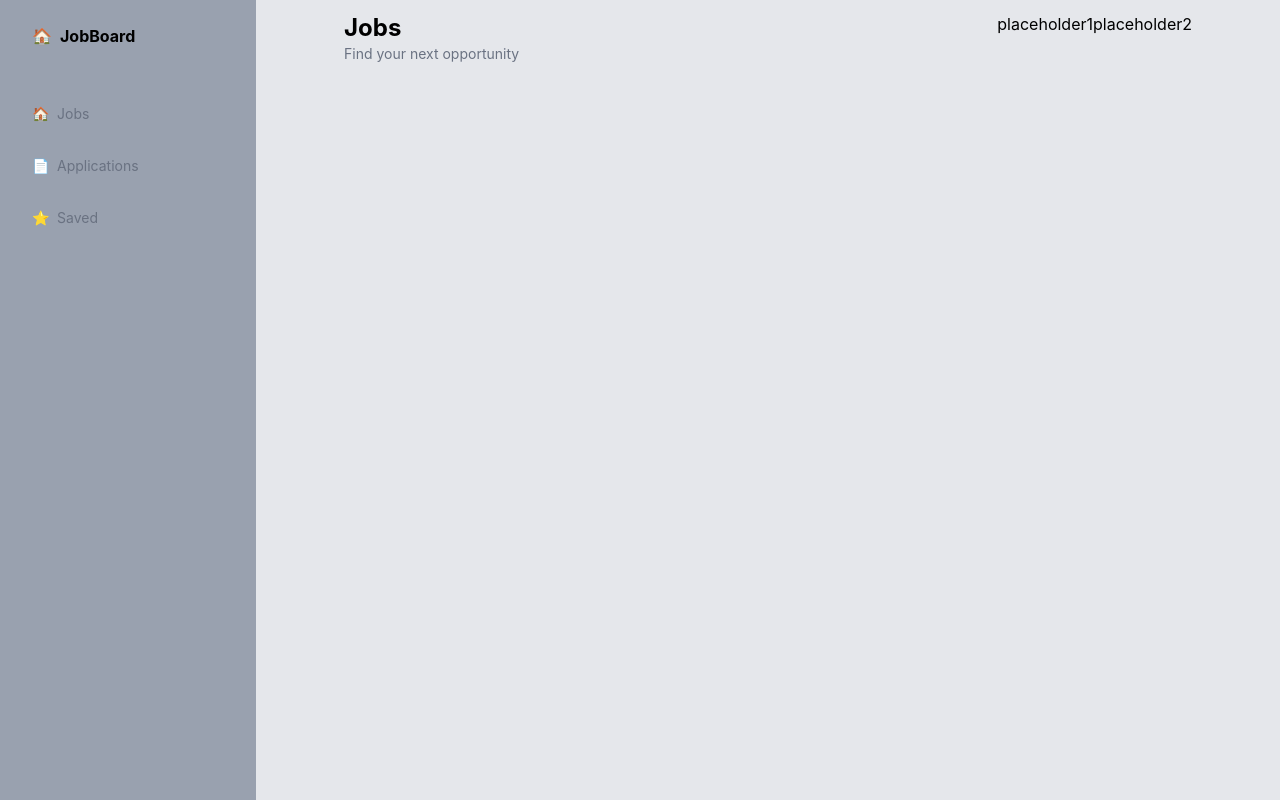
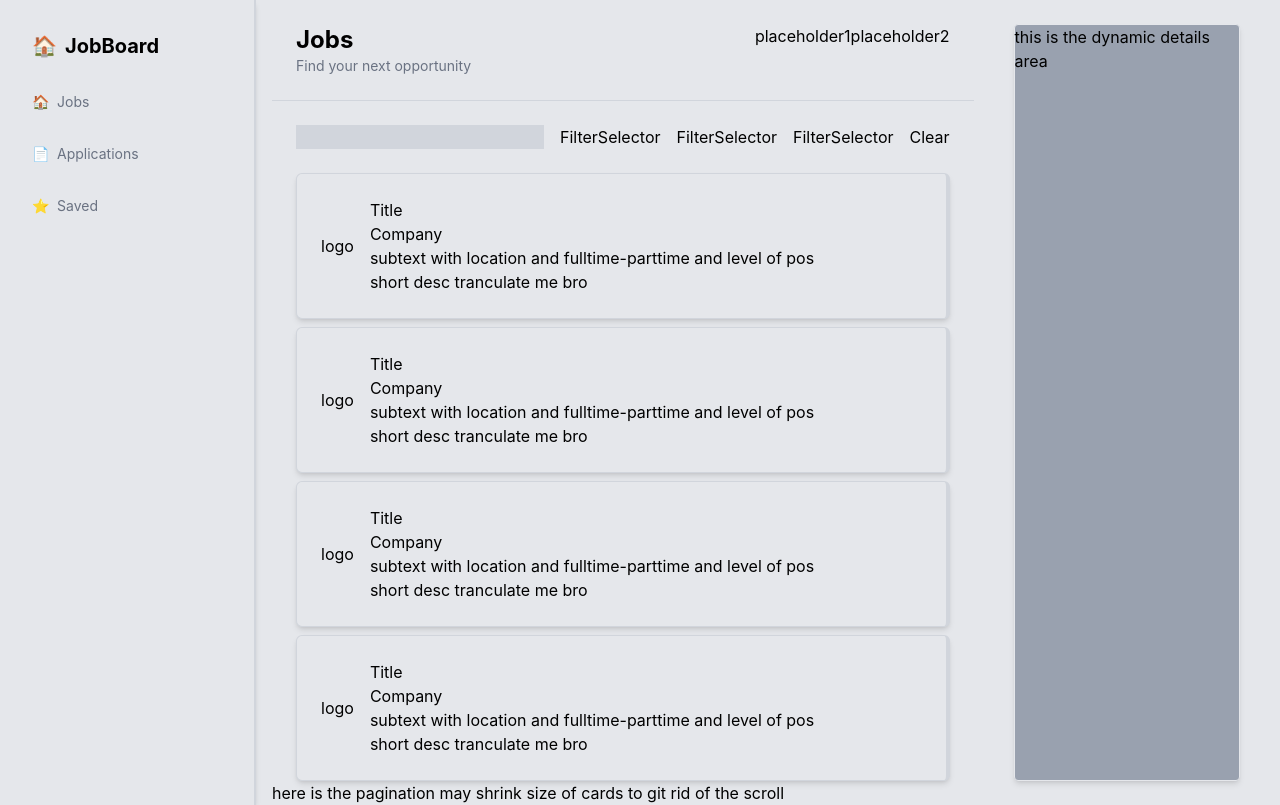
Before and after one commit to tarek-metwally-coder/job-board-dashboard, a React (Vite) app: page /jobs in a window 1280 px wide. Built offline with nearby package versions, Linux system fonts and the light colour scheme.

Commit message:
feat: implement base app layout with sidebar and jobs page structur

```diff
--- /dev/null
+++ b/src/components/FilterSelector.tsx
@@ -0,0 +1,7 @@
+function FilterSelector() {
+  return (
+    <div>FilterSelector</div>
+  )
+}
+
+export default FilterSelector
--- /dev/null
+++ b/src/components/JobCard.tsx
@@ -0,0 +1,22 @@
+function JobCard() {
+    return (
+        <div className="bg-gray-200 p-6 border border-r-4 rounded-md border-gray-300 shadow-md">
+            <div className="flex gap-4">
+                <div className="flex justify-center items-center">
+                    logo
+                </div>
+                <div id="job-info">
+                    <h2>Title</h2>
+                    <h3>Company</h3>
+                    <p>subtext with location and fulltime-parttime and level of pos</p>
+
+                    <p>short desc tranculate me bro</p>
+                </div>
+            </div>
+
+
+        </div>
+    )
+}
+
+export default JobCard
--- a/src/components/JobsHeader.tsx
+++ b/src/components/JobsHeader.tsx
@@ -1,7 +1,9 @@
+import FilterSelector from "./FilterSelector"
+
 function JobsHeader() {
   return (
-    <div className="max-w-4xl mx-auto px-6 py-3">
-      <div className="flex justify-between">
+    <div className="">
+      <div className="flex justify-between border-b border-gray-300 p-6">
         <div className="min-w-42">
           <h1 className="text-2xl font-bold">Jobs</h1>
           <p className="text-sm text-gray-500">Find your next opportunity</p>
@@ -13,6 +15,14 @@ function JobsHeader() {
         </div>
       </div>
 
+      <div className="flex gap-4 p-6">
+        <input type="search" className="bg-gray-300" />
+        <FilterSelector />
+        <FilterSelector />
+        <FilterSelector />
+        <button>Clear</button>
+      </div>
+
 
     </div>
   )
--- a/src/components/Sidebar.tsx
+++ b/src/components/Sidebar.tsx
@@ -1,21 +1,24 @@
 function Sidebar() {
     return (
-        <div className="min-w-64 flex bg-gray-400 flex flex-col">
-            <div className="text-1xl font-bold p-6 px-8 flex gap-2">
-                <span>🏠</span>
-                <span>JobBoard</span>
-            </div>
+        <div className="min-w-64 flex bg-gray-200 flex flex-col border-r border-gray-300 border-r-2 shadow-md">
+
 
             <ul className="text-sm text-gray-500 p-6 flex flex-col gap-4">
-                <li className="flex items-center gap-2 p-2 rounded hover:bg-gray-300 cursor-pointer">
+                <li>
+                    <div className="text-xl font-bold text-black flex items-center gap-2 p-2">
+                        <span>🏠</span>
+                        <span>JobBoard</span>
+                    </div>
+                </li>
+                <li className="flex items-center gap-2 p-2 rounded hover:bg-blue-200 hover:text-blue-400 cursor-pointer">
                     <span>🏠</span>
                     <span>Jobs</span>
                 </li>
-                <li className="flex items-center gap-2 p-2 rounded hover:bg-gray-300 cursor-pointer">
+                <li className="flex items-center gap-2 p-2 rounded hover:bg-blue-200 hover:text-blue-400 cursor-pointer">
                     <span>📄</span>
                     <span>Applications</span>
                 </li>
-                <li className="flex items-center gap-2 p-2 rounded hover:bg-gray-300 cursor-pointer">
+                <li className="flex items-center gap-2 p-2 rounded hover:bg-blue-200 hover:text-blue-400 cursor-pointer">
                     <span>⭐</span>
                     <span>Saved</span>
                 </li>
--- a/src/layouts/AppLayout.tsx
+++ b/src/layouts/AppLayout.tsx
@@ -5,7 +5,7 @@ function AppLayout() {
     return (
         <div className="min-h-screen bg-gray-200 flex">
             <Sidebar />
-            <main className="flex-1">
+            <main className="flex-1 px-4">
                 <Outlet />
             </main>
         </div>
--- a/src/pages/JobsPage.tsx
+++ b/src/pages/JobsPage.tsx
@@ -1,10 +1,28 @@
 import { jobs } from "../data/jobs";
 import { Link } from "react-router-dom";
 import JobsHeader from '../components/JobsHeader'
+import JobCard from "../components/JobCard";
 export default function JobsPage() {
     return (
-        <>
-        <JobsHeader/>
-        </>
+        <div className="flex gap-4 ">
+            <div className="flex-1">
+                <JobsHeader />
+                <div id="jobs-taple" className="px-6 flex flex-col gap-2">
+                    <JobCard />
+                    <JobCard />
+                    <JobCard />
+                    <JobCard />
+                </div>
+                <div>here is the pagination may shrink size of cards to git rid of the scroll </div>
+            </div>
+
+
+            <div className="p-6 flex">
+
+                <div className="flex-1 bg-gray-400 border shadow-md rounded border-gray-200 ">
+                    this is the dynamic details area
+                </div>
+            </div>
+        </div>
     );
 }
```
